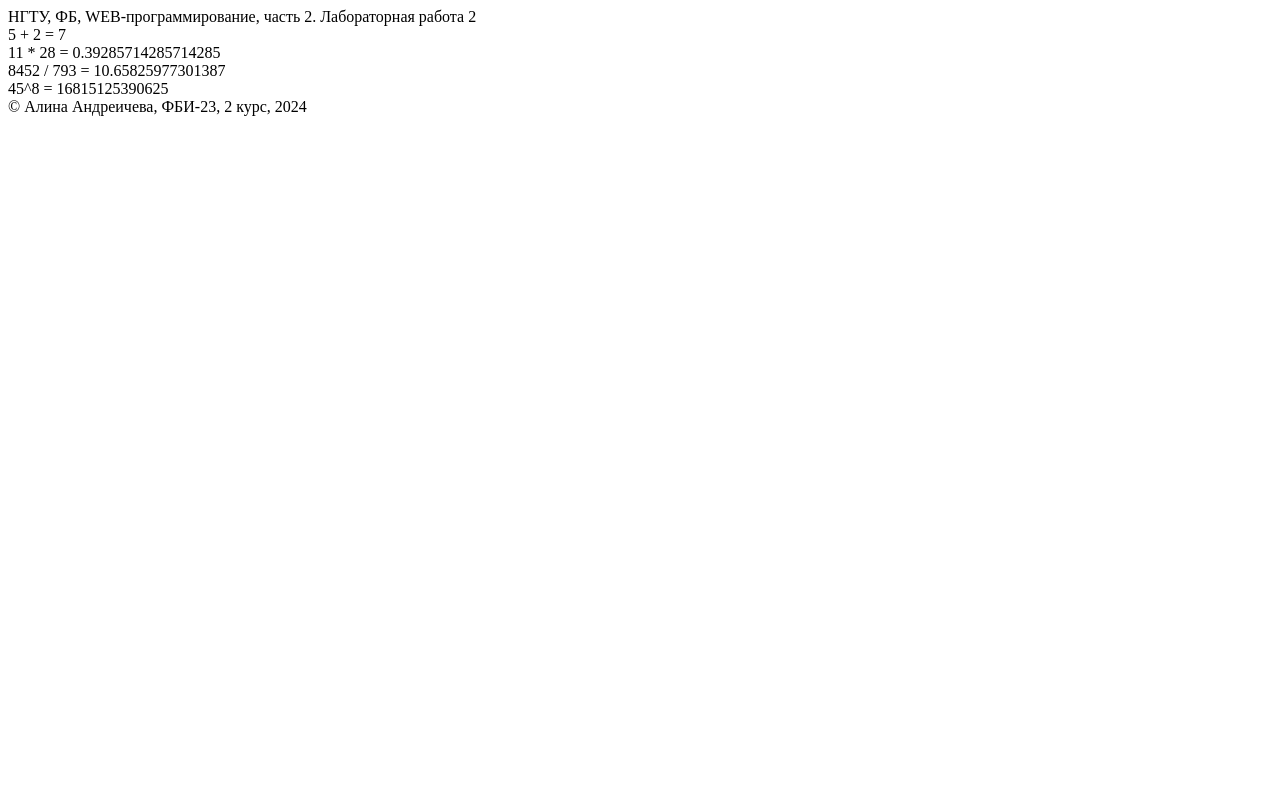
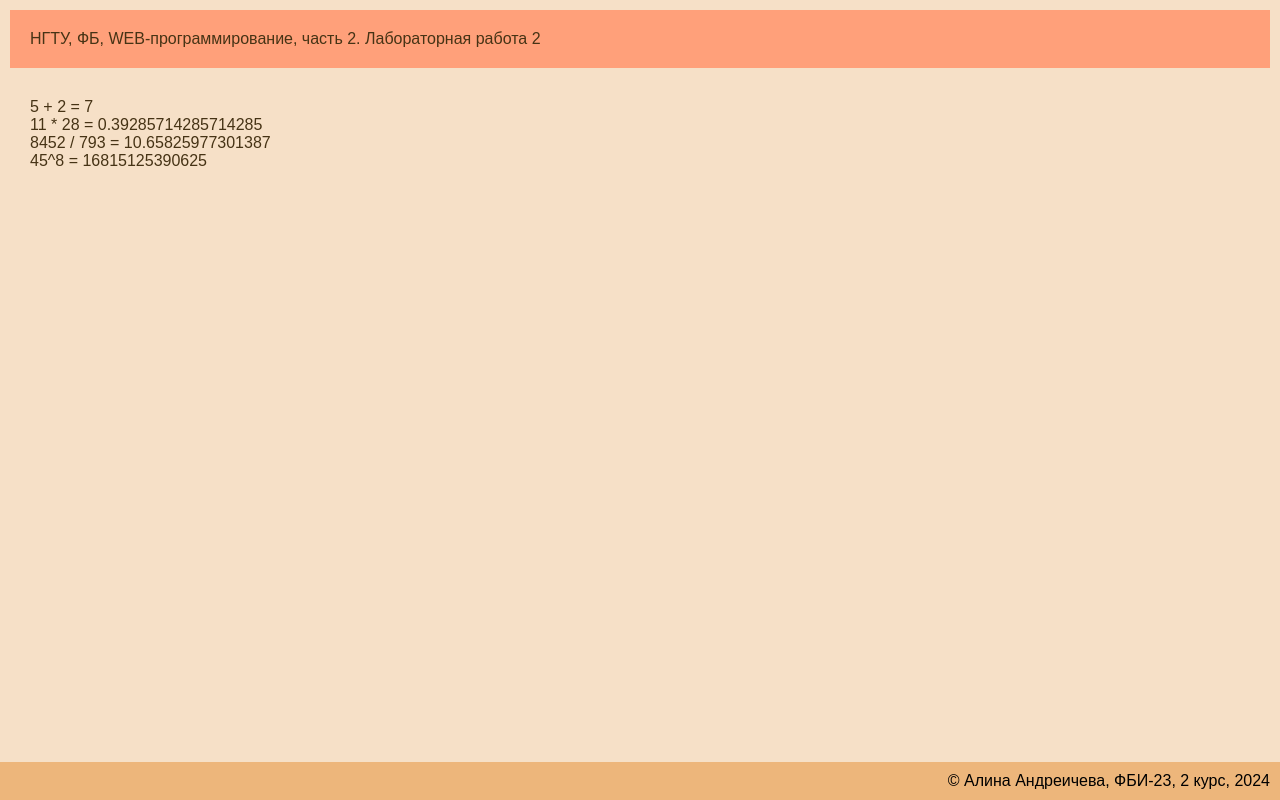
Before and after one commit to kisses-noo/webprogramming-labs-2, a Flask app: page /lab2/example in a window 1280 px wide. Run offline with Flask 3, Linux system fonts and the light colour scheme.

Commit message:
Подколючение стилей

```diff
--- /dev/null
+++ b/static/main.css
@@ -0,0 +1,29 @@
+body {
+    background-color: rgb(246, 224, 199);
+    color: rgb(70, 51, 21);
+    font-family: Arial;
+    margin: 10px;
+    text-decoration: none;
+}
+
+footer {
+    background-color: rgb(237, 182, 123);
+    color: rgb(0, 0, 0);
+    padding: 10px;
+    font-size: 16px;
+    text-align: right;
+    position: fixed;
+    bottom: 0;
+    right: 0;
+    left: 0;
+}
+
+header {
+    margin-bottom: 30px;
+    padding: 20px;
+    background: lightsalmon;
+}
+
+main {
+    margin: 10px 20px 56px;
+}
--- a/templates/example.html
+++ b/templates/example.html
@@ -4,6 +4,8 @@
         <meta charset="UTF-8">
         <meta name="viewport" content="width=device-width, initial-scale=1.0">
         <title>{{ name }}. {{ laba }}</title>
+        <link rel="stylesheet" href="{{ url_for('static', filename='main.css')}}">
+
     </head>
     <body>
         <header>
```
